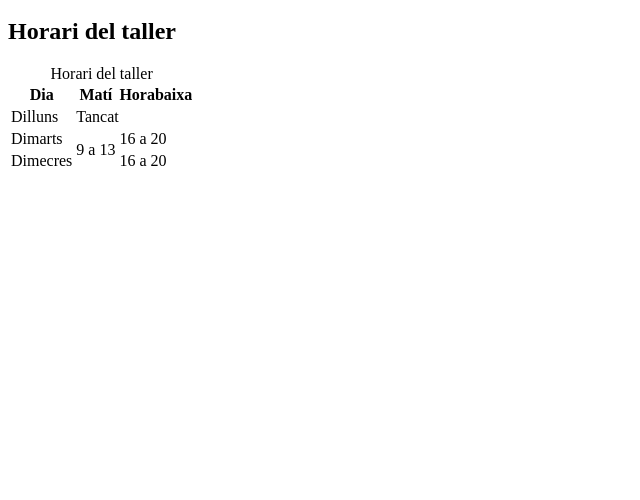
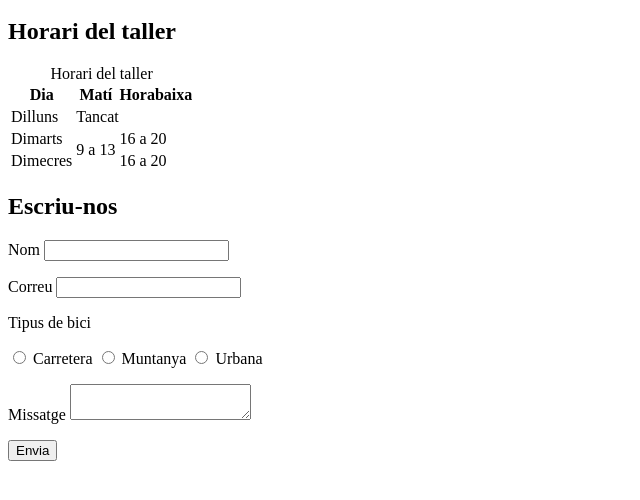
Before and after one commit to Alonsoggg244/gottschling_alonso_valentino_solucions_examen1, a plain HTML site: page contacte.html in a window 1280 px wide. Shown: the part 118-618 px from the top of the page, without its empty margins (0-640 px from the left). Drawn offline with Linux system fonts and the light colour scheme.

Commit message:
Exercici 2.3

```diff
--- a/contacte.html
+++ b/contacte.html
@@ -39,6 +39,32 @@
             <td>16 a 20</td>
         </tr>
     </table>
+
+    <h2>Escriu-nos</h2>
+    <form action="contacte.php" method="post">
+        <p>
+            <label for="nom">Nom</label>
+            <input type="text" id="nom" name="nom" required>
+        </p>
+        <p>
+            <label for="correu">Correu</label>
+            <input type="email" id="correu" name="correu" required>
+        </p>
+        <p>Tipus de bici</p>
+        <p>
+            <input type="radio" id="carretera" name="bici" value="carretera">
+            <label for="carretera">Carretera</label>
+            <input type="radio" id="muntanya" name="bici" value="muntanya">
+            <label for="muntanya">Muntanya</label>
+            <input type="radio" id="urbana" name="bici" value="urbana">
+            <label for="urbana">Urbana</label>
+        </p>
+        <p>
+            <label for="missatge">Missatge</label>
+            <textarea id="missatge" name="missatge"></textarea>
+        </p>
+        <button type="submit">Envia</button>
+    </form>
 </main>
 
 <footer>
```
